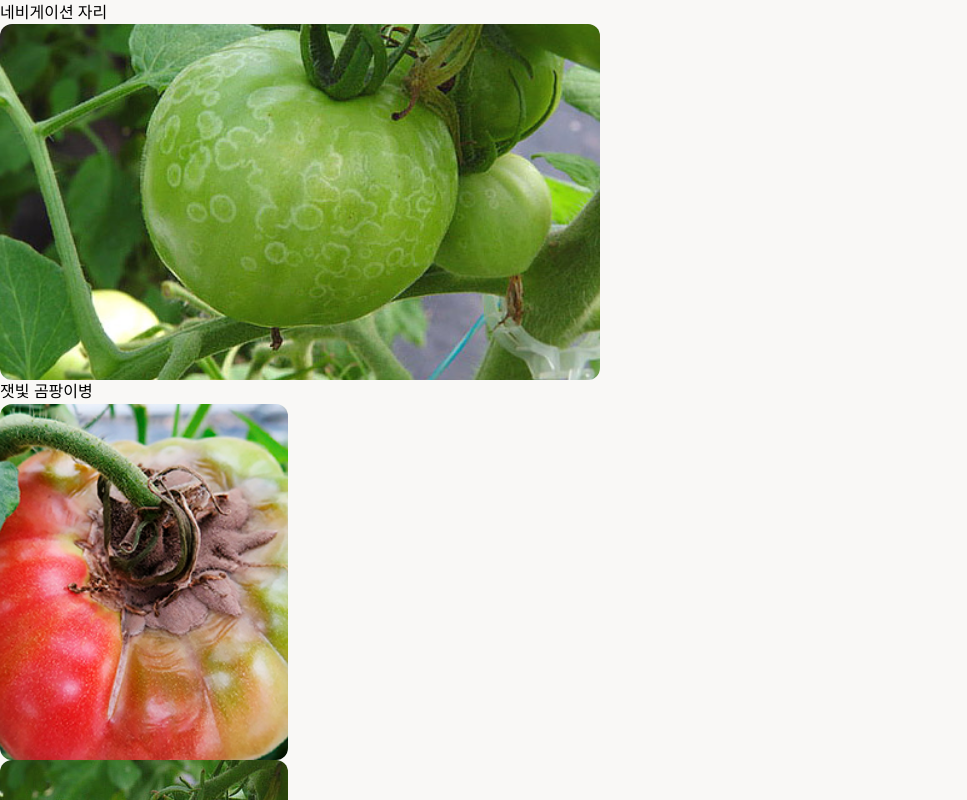
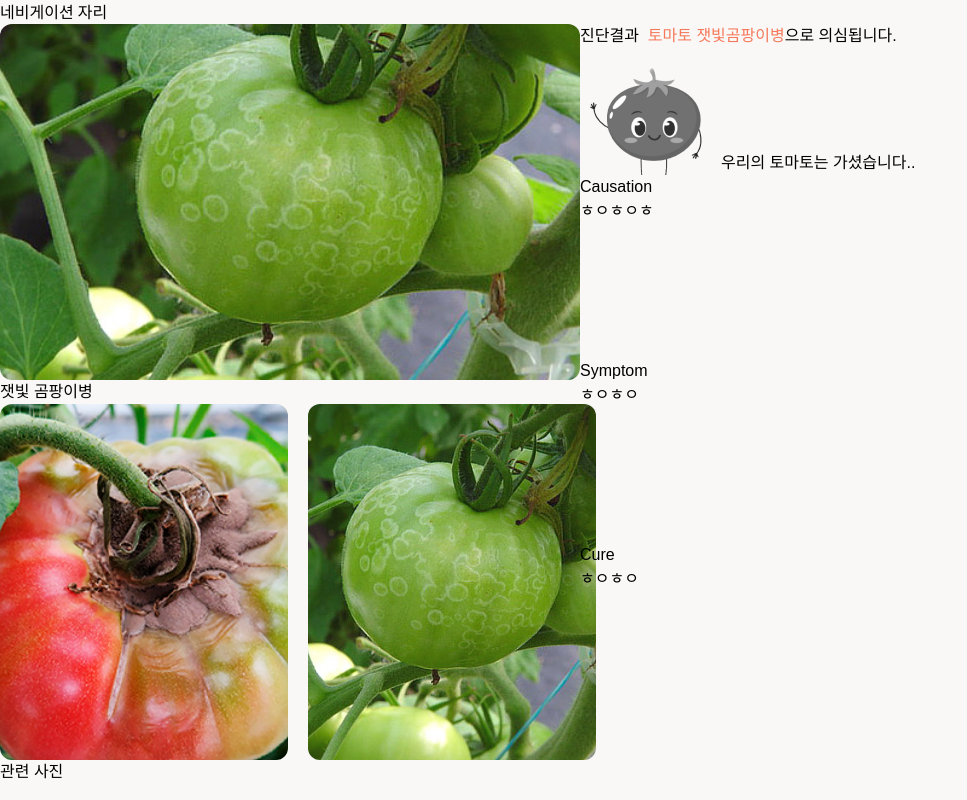
Before and after one commit to S-V-23-BootCamp-Team-F/frontend, a React (Vite) app: page /result in a window 1280 px wide. Shown: the whole page, without its empty margins (0-967 px from the left). Built offline with nearby package versions, Linux system fonts and the light colour scheme.

Commit message:
design : 임시 image 및 위치 수정

```diff
--- a/src/pages/ResultPage.tsx
+++ b/src/pages/ResultPage.tsx
@@ -2,6 +2,7 @@ import React from "react";
 import tomato from "../images/tomato.jpg";
 import tomato2 from "../images/tomato2.jpg";
 import tomato3 from "../images/tomato3.jpg";
+import die from "../images/dietomato.png";
 
 const ResultPage = () => {
   return (
@@ -11,7 +12,7 @@ const ResultPage = () => {
       <div>네비게이션 자리</div>
 
       {/* 본문 */}
-      <div>
+      <div className="flex">
         {/* 본문 왼쪽 */}
         <div>
           <div>
@@ -22,14 +23,14 @@ const ResultPage = () => {
             <div className="font-press-bold">잿빛 곰팡이병</div>
           </div>
           <div>
-            <div>
+            <div className="flex">
               <img
                 src={tomato3}
-                className="sub_tomato2 rounded-xl w-72 h-356 object-cover"
+                className="sub_tomato2 rounded-xl w-72 h-356 object-cover mr-2.5"
               />
               <img
                 src={tomato2}
-                className="sub_tomato3 rounded-xl w-72 h-356 object-cover"
+                className="sub_tomato3 rounded-xl w-72 h-356 object-cover ml-2.5"
               />
             </div>
             <div className="font-press-bold">관련 사진</div>
@@ -45,9 +46,9 @@ const ResultPage = () => {
               </span>
               으로 의심됩니다.
             </div>
-            <div>
-              <img src={tomato} className="main_tomato"></img>
-              <div className="font-press-medium">
+            <div className="flex">
+              <img src={die} className="die_tomato"></img>
+              <div className="font-press-medium place-items-end flex">
                 우리의 토마토는 가셨습니다..
               </div>
             </div>
```
